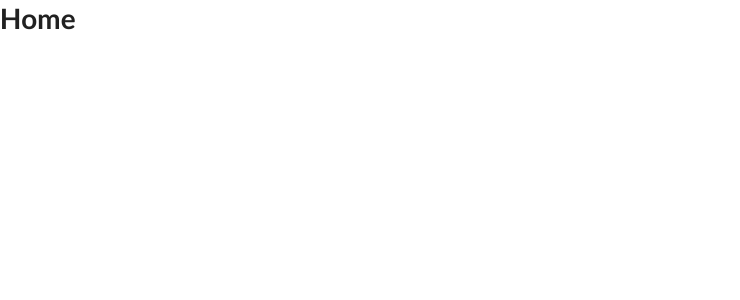
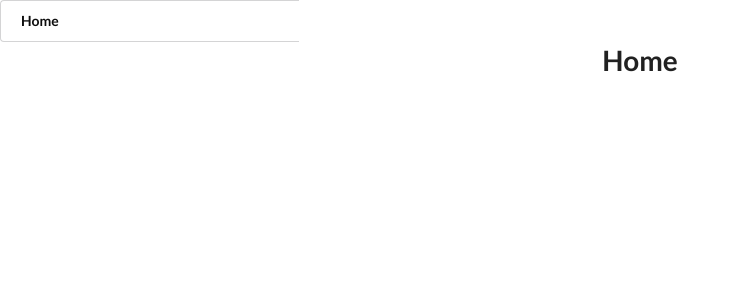
Before and after one commit to aurumwulf/react_plex, a React (Create React App) app in the folder client/: page / in a window 1280 px wide. Shown: the top 300 px of the page, without its empty margins (0-740 px from the left). Built offline with nearby package versions, Linux system fonts and the light colour scheme.

Commit message:
Add nav bar

```diff
--- a/client/src/App.js
+++ b/client/src/App.js
@@ -1,10 +1,12 @@
 import React, { Component } from 'react';
 import { Route, Switch } from 'react-router-dom';
+import NavBar from './components/NavBar';
 import Home from './components/Home';
 import NoMatch from './components/NoMatch';
 
 const App = () => (
   <div>
+    <NavBar />
     <Switch>
       <Route exact path="/" component={Home} />
       <Route component={NoMatch} />
--- a/client/src/components/Home.js
+++ b/client/src/components/Home.js
@@ -1,5 +1,9 @@
 import React from 'react';
 
-const Home = () => <h1>Home</h1>;
+const Home = () => (
+  <div className="ui center aligned container">
+    <h1>Home</h1>
+  </div>
+);
 
 export default Home;
--- /dev/null
+++ b/client/src/components/NavBar.js
@@ -0,0 +1,16 @@
+import React from 'react';
+import { NavLink } from 'react-router-dom';
+
+const NavBar = () => (
+  <div class="ui grid">
+    <div class="four wide column">
+      <div class="ui fluid vertical tabular menu">
+        <NavLink exact class="active item" to="/">
+          Home
+        </NavLink>
+      </div>
+    </div>
+  </div>
+);
+
+export default NavBar;
```
